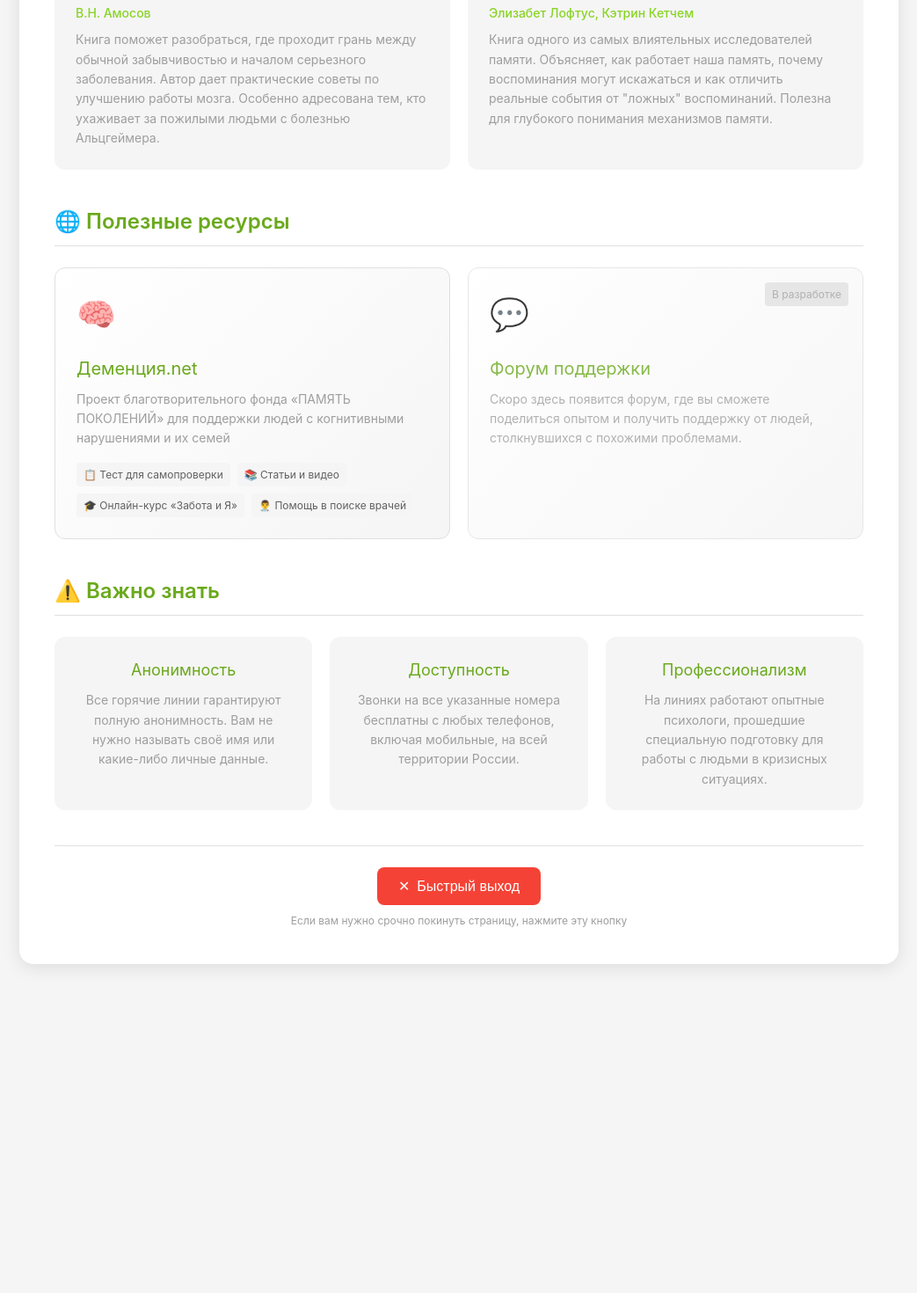
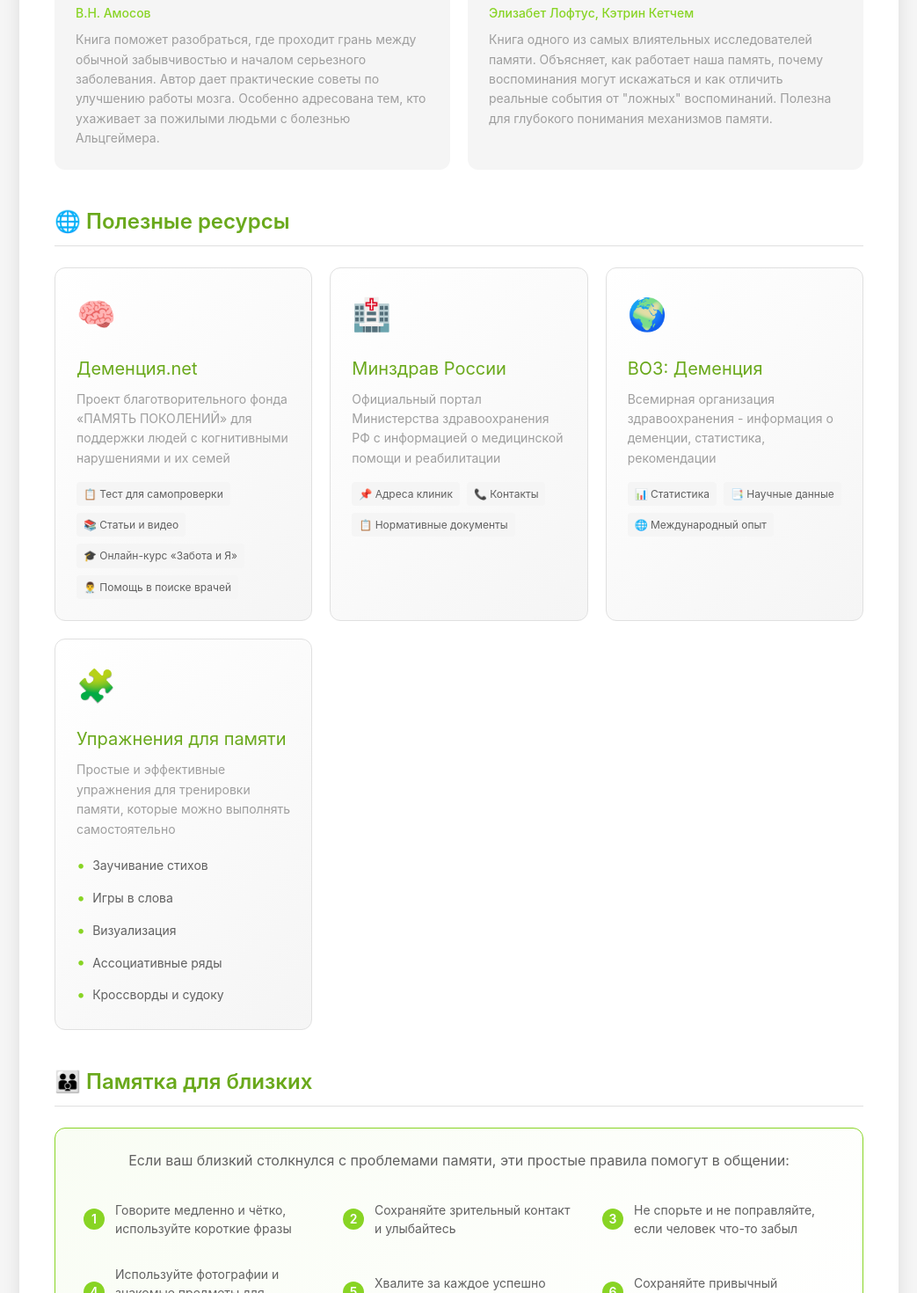
Before and after one commit to DenKhomyakov/MemoryGrove, a Vue app in the folder frontend/: page /help in a window 1280 px wide. Shown: the part 1330-2800 px from the top of the page at 88% size, without its empty margins (118-1161 px from the left). Before the commit the page ends 2490 px from the top, so only its background shows below. Built offline with nearby package versions, Linux system fonts and the light colour scheme; sample sign-in values are in the browser's storage.

Commit message:
MG-14 Модуль психологическая помощь:
- Добавил вкладку "Помощь" и дополнительные ресурсы, памятки

```diff
--- a/frontend/src/components/AppHeader.vue
+++ b/frontend/src/components/AppHeader.vue
@@ -11,6 +11,7 @@
           <router-link to="/" class="nav-link" active-class="active">Главная</router-link>
           <router-link v-if="isAuthenticated" to="/profile" class="nav-link" active-class="active">Мой профиль</router-link>
           <router-link to="/about" class="nav-link" active-class="active">О проекте</router-link>
+          <router-link to="/help" class="nav-link" active-class="active">🫂 Помощь</router-link>
 
           <div v-if="isAuthenticated" class="user-menu">
             <button @click="logout" class="nav-link logout-btn">
--- a/frontend/src/router/index.js
+++ b/frontend/src/router/index.js
@@ -24,8 +24,7 @@ const router = createRouter({
     {
       path: '/help',
       name: 'help',
-      component: HelpView,
-      meta: { requiresAuth: true }
+      component: HelpView
     },
     {
       path: '/about',
--- a/frontend/src/views/HelpView.vue
+++ b/frontend/src/views/HelpView.vue
@@ -75,10 +75,11 @@
         </div>
       </section>
 
-      <!-- Полезные сайты и форумы -->
+      <!-- Полезные ресурсы -->
       <section class="help-section">
         <h2>🌐 Полезные ресурсы</h2>
         <div class="resources-grid">
+          <!-- Деменция.net -->
           <a href="https://деменция.net" target="_blank" rel="noopener noreferrer" class="resource-card">
             <div class="resource-icon">🧠</div>
             <h3>Деменция.net</h3>
@@ -91,11 +92,91 @@
             </div>
           </a>
 
-          <div class="resource-card support-forum">
-            <div class="resource-icon">💬</div>
-            <h3>Форум поддержки</h3>
-            <p class="resource-description">Скоро здесь появится форум, где вы сможете поделиться опытом и получить поддержку от людей, столкнувшихся с похожими проблемами.</p>
-            <div class="coming-soon">В разработке</div>
+          <!-- Минздрав РФ -->
+          <a href="https://minzdrav.gov.ru" target="_blank" rel="noopener noreferrer" class="resource-card">
+            <div class="resource-icon">🏥</div>
+            <h3>Минздрав России</h3>
+            <p class="resource-description">Официальный портал Министерства здравоохранения РФ с информацией о медицинской помощи и реабилитации</p>
+            <div class="resource-features">
+              <span class="feature">📌 Адреса клиник</span>
+              <span class="feature">📞 Контакты</span>
+              <span class="feature">📋 Нормативные документы</span>
+            </div>
+          </a>
+
+          <!-- ВОЗ о деменции -->
+          <a href="https://www.who.int/ru/news-room/fact-sheets/detail/dementia" target="_blank" rel="noopener noreferrer" class="resource-card">
+            <div class="resource-icon">🌍</div>
+            <h3>ВОЗ: Деменция</h3>
+            <p class="resource-description">Всемирная организация здравоохранения - информация о деменции, статистика, рекомендации</p>
+            <div class="resource-features">
+              <span class="feature">📊 Статистика</span>
+              <span class="feature">📑 Научные данные</span>
+              <span class="feature">🌐 Международный опыт</span>
+            </div>
+          </a>
+
+          <!-- Мнемотехники -->
+          <div class="resource-card">
+            <div class="resource-icon">🧩</div>
+            <h3>Упражнения для памяти</h3>
+            <p class="resource-description">Простые и эффективные упражнения для тренировки памяти, которые можно выполнять самостоятельно</p>
+            <div class="memory-exercises">
+              <div class="exercise-item">
+                <span class="exercise-dot">•</span>
+                <span>Заучивание стихов</span>
+              </div>
+              <div class="exercise-item">
+                <span class="exercise-dot">•</span>
+                <span>Игры в слова</span>
+              </div>
+              <div class="exercise-item">
+                <span class="exercise-dot">•</span>
+                <span>Визуализация</span>
+              </div>
+              <div class="exercise-item">
+                <span class="exercise-dot">•</span>
+                <span>Ассоциативные ряды</span>
+              </div>
+              <div class="exercise-item">
+                <span class="exercise-dot">•</span>
+                <span>Кроссворды и судоку</span>
+              </div>
+            </div>
+          </div>
+        </div>
+      </section>
+
+      <!-- Памятка для близких -->
+      <section class="help-section">
+        <h2>👪 Памятка для близких</h2>
+        <div class="guide-card">
+          <p class="guide-intro">Если ваш близкий столкнулся с проблемами памяти, эти простые правила помогут в общении:</p>
+          <div class="guide-grid">
+            <div class="guide-item">
+              <span class="guide-number">1</span>
+              <p>Говорите медленно и чётко, используйте короткие фразы</p>
+            </div>
+            <div class="guide-item">
+              <span class="guide-number">2</span>
+              <p>Сохраняйте зрительный контакт и улыбайтесь</p>
+            </div>
+            <div class="guide-item">
+              <span class="guide-number">3</span>
+              <p>Не спорьте и не поправляйте, если человек что-то забыл</p>
+            </div>
+            <div class="guide-item">
+              <span class="guide-number">4</span>
+              <p>Используйте фотографии и знакомые предметы для разговора</p>
+            </div>
+            <div class="guide-item">
+              <span class="guide-number">5</span>
+              <p>Хвалите за каждое успешно выполненное действие</p>
+            </div>
+            <div class="guide-item">
+              <span class="guide-number">6</span>
+              <p>Сохраняйте привычный распорядок дня</p>
+            </div>
           </div>
         </div>
       </section>
@@ -373,7 +454,7 @@ const closeHelp = () => {
 /* Ресурсы */
 .resources-grid {
   display: grid;
-  grid-template-columns: repeat(auto-fit, minmax(300px, 1fr));
+  grid-template-columns: repeat(auto-fit, minmax(280px, 1fr));
   gap: 20px;
 }
 
@@ -425,20 +506,73 @@ const closeHelp = () => {
   border-radius: 4px;
 }
 
-.support-forum {
-  position: relative;
-  opacity: 0.8;
+/* Упражнения для памяти */
+.memory-exercises {
+  display: flex;
+  flex-direction: column;
+  gap: 8px;
 }
 
-.coming-soon {
-  position: absolute;
-  top: 1rem;
-  right: 1rem;
-  font-size: 12px;
-  color: var(--color-gray, #9e9e9e);
-  background-color: var(--color-light-gray, #e0e0e0);
-  padding: 4px 8px;
-  border-radius: 4px;
+.exercise-item {
+  display: flex;
+  align-items: center;
+  gap: 8px;
+  color: var(--color-dark-gray, #616161);
+  font-size: 14px;
+}
+
+.exercise-dot {
+  color: var(--color-primary, #88d424);
+  font-size: 18px;
+}
+
+/* Памятка для близких */
+.guide-card {
+  background: linear-gradient(135deg, rgba(136, 212, 36, 0.05) 0%, var(--color-white, #ffffff) 100%);
+  border: 1px solid var(--color-primary, #88d424);
+  border-radius: 12px;
+  padding: 1.5rem;
+}
+
+.guide-intro {
+  color: var(--color-dark-gray, #616161);
+  font-size: 16px;
+  margin-bottom: 1.5rem;
+  text-align: center;
+}
+
+.guide-grid {
+  display: grid;
+  grid-template-columns: repeat(auto-fit, minmax(250px, 1fr));
+  gap: 15px;
+}
+
+.guide-item {
+  display: flex;
+  align-items: center;
+  gap: 12px;
+  padding: 0.5rem;
+}
+
+.guide-number {
+  width: 24px;
+  height: 24px;
+  background-color: var(--color-primary, #88d424);
+  color: white;
+  border-radius: 50%;
+  display: flex;
+  align-items: center;
+  justify-content: center;
+  font-size: 14px;
+  font-weight: 600;
+  flex-shrink: 0;
+}
+
+.guide-item p {
+  color: var(--color-dark-gray, #616161);
+  font-size: 14px;
+  line-height: 1.5;
+  margin: 0;
 }
 
 /* Информационная сетка */
@@ -525,8 +659,13 @@ const closeHelp = () => {
   .phones-grid,
   .books-grid,
   .resources-grid,
-  .info-grid {
+  .info-grid,
+  .guide-grid {
     grid-template-columns: 1fr;
+  }
+
+  .guide-item {
+    justify-content: center;
   }
 
   .exit-button {
```
Also changed, not shown: 1 other file (tests, documents, lock files or other folders).
